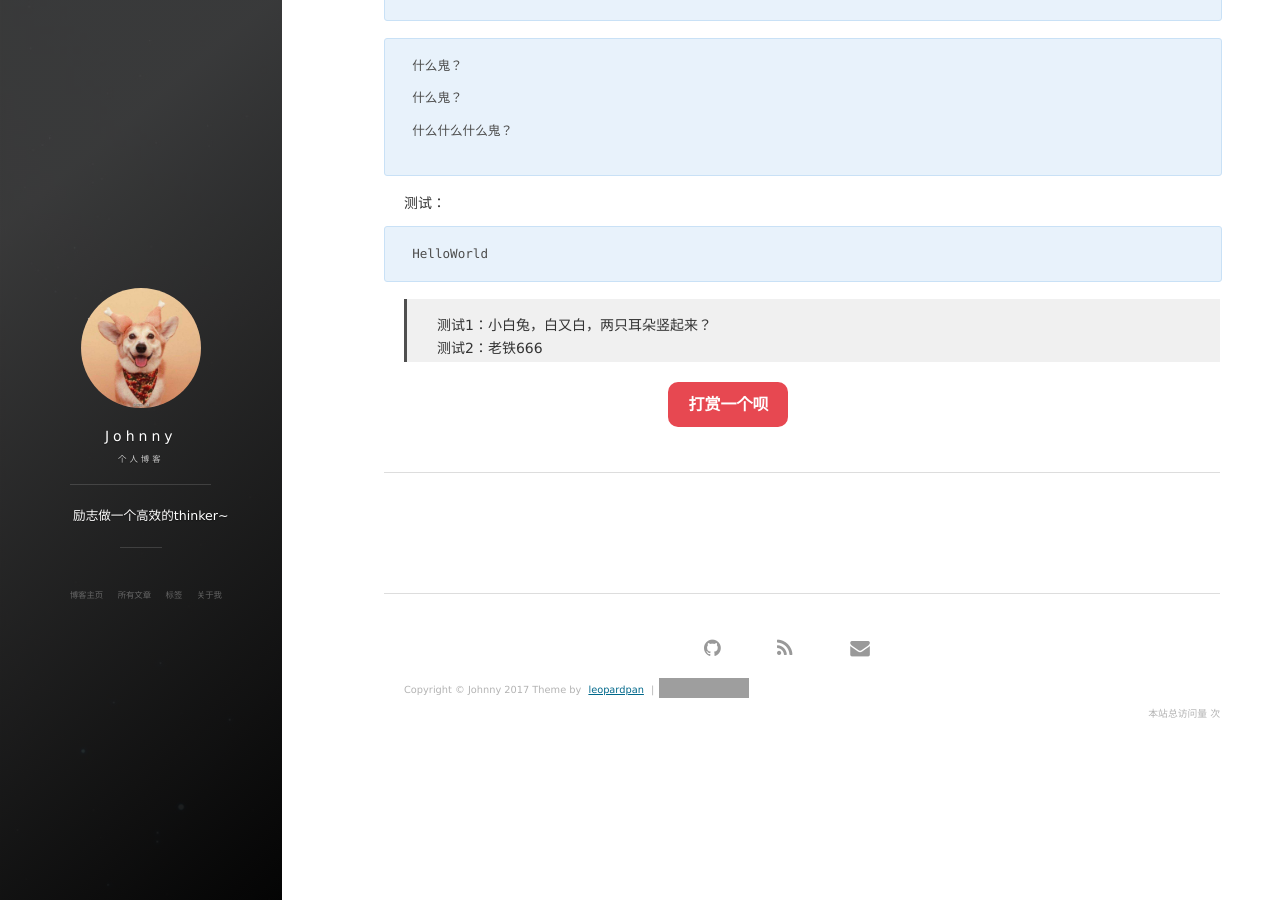
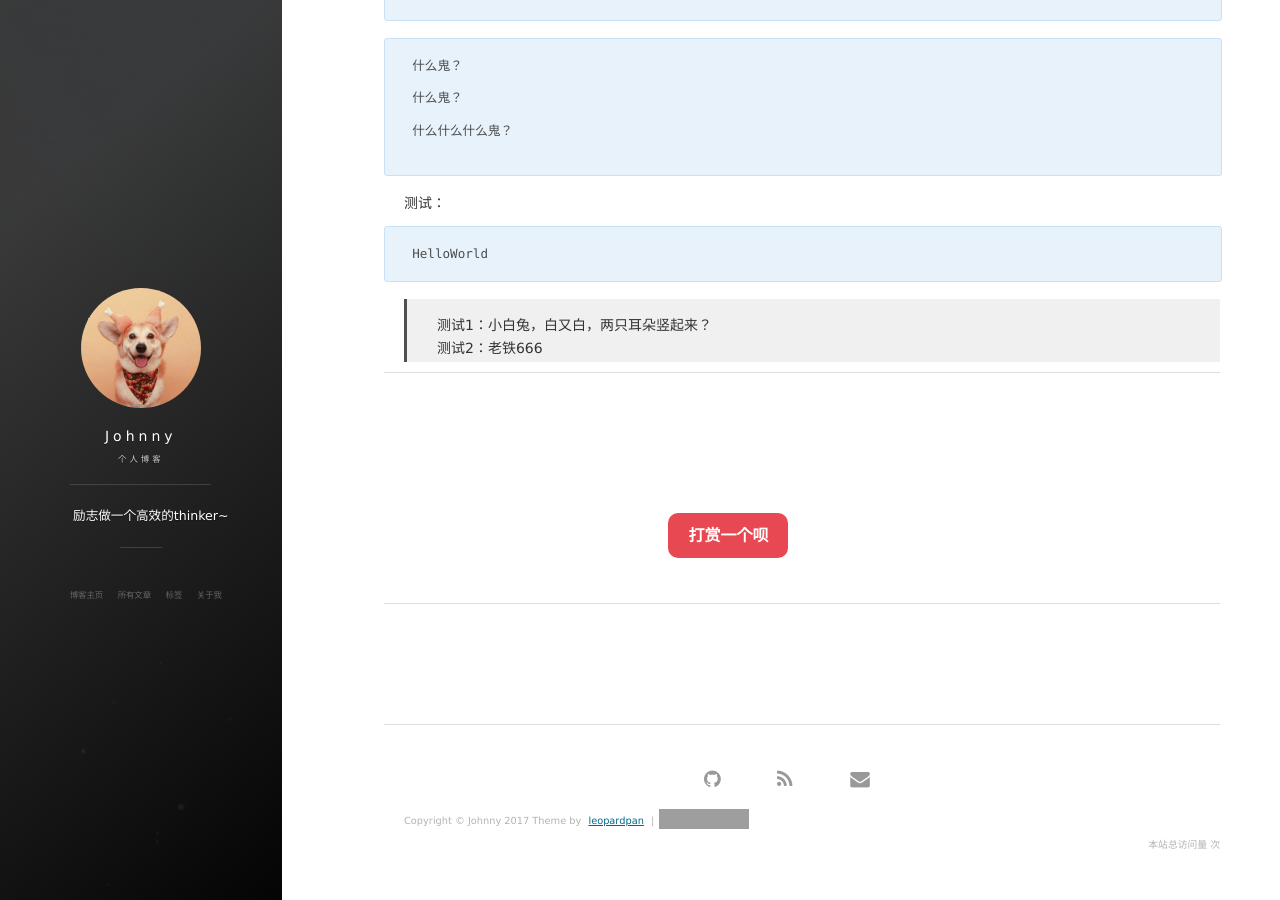
Before and after one commit to godisjohnny/godisjohnny.github.io, a Jekyll site: the page built from _posts/2017-10-25-Test.md, in a window 1280 px wide and 900 px high, scrolled down 581 px. Built offline with Jekyll 4.4.1, drawn with Linux system fonts in a browser that asks for light colours; nearby versions of some CDN libraries; comment, search, counter and statistics services are not loaded; grey boxes are pictures that could not be loaded.

Commit message:
v0.0.1 change Info

```diff
--- a/_layouts/post.html
+++ b/_layouts/post.html
@@ -18,6 +18,15 @@ layout: default
     {{ content }}
 
   </section>
+
+  <section class="post-comments">
+
+  <!-- UY BEGIN -->
+  <div id="uyan_frame"></div>
+  <script type="text/javascript" src="http://v2.uyan.cc/code/uyan.js?uid=2147441"></script>
+  <!-- UY END -->
+  </section>
+
 </article>
 
 {% include new-old.html %}
```
